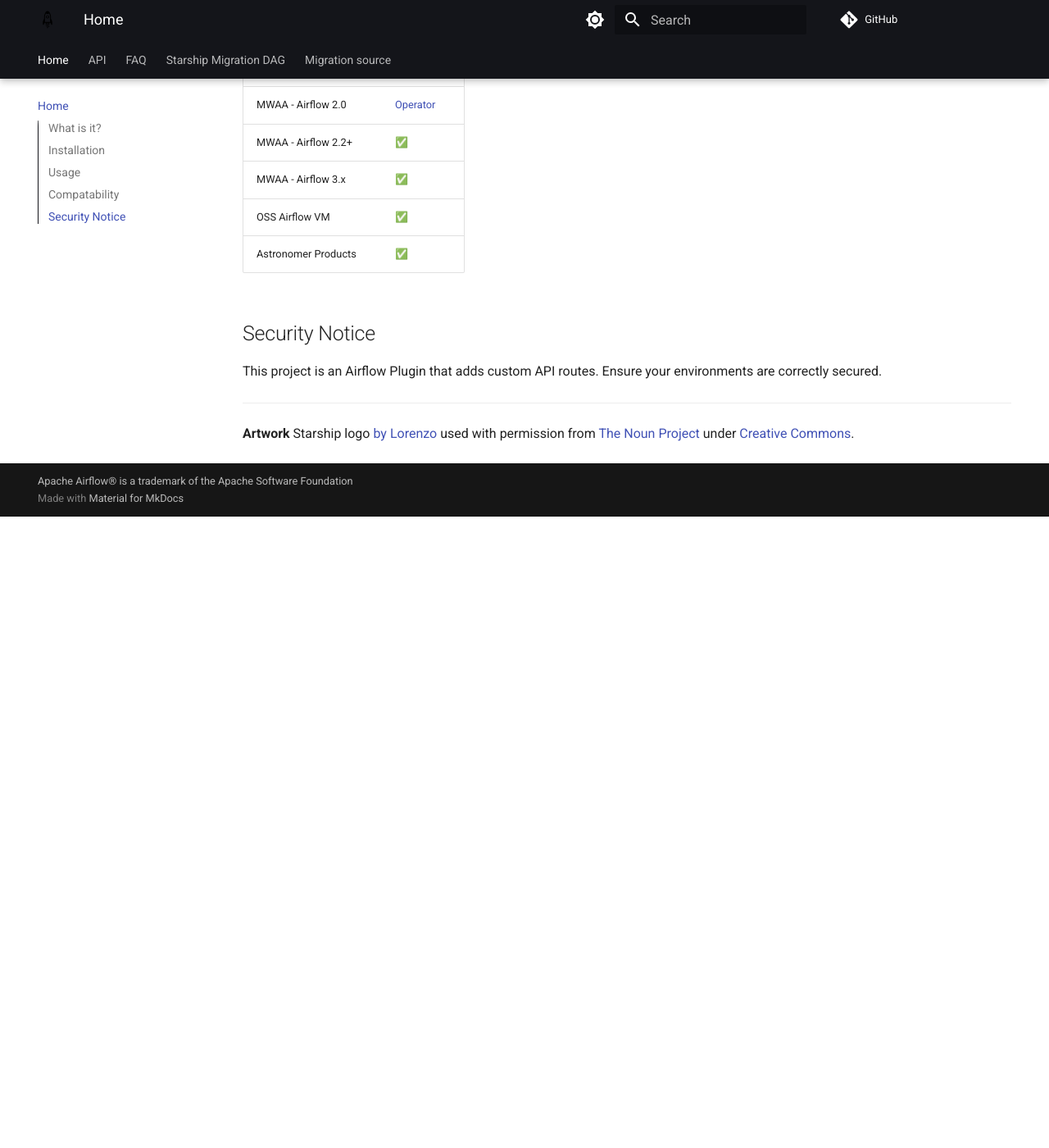
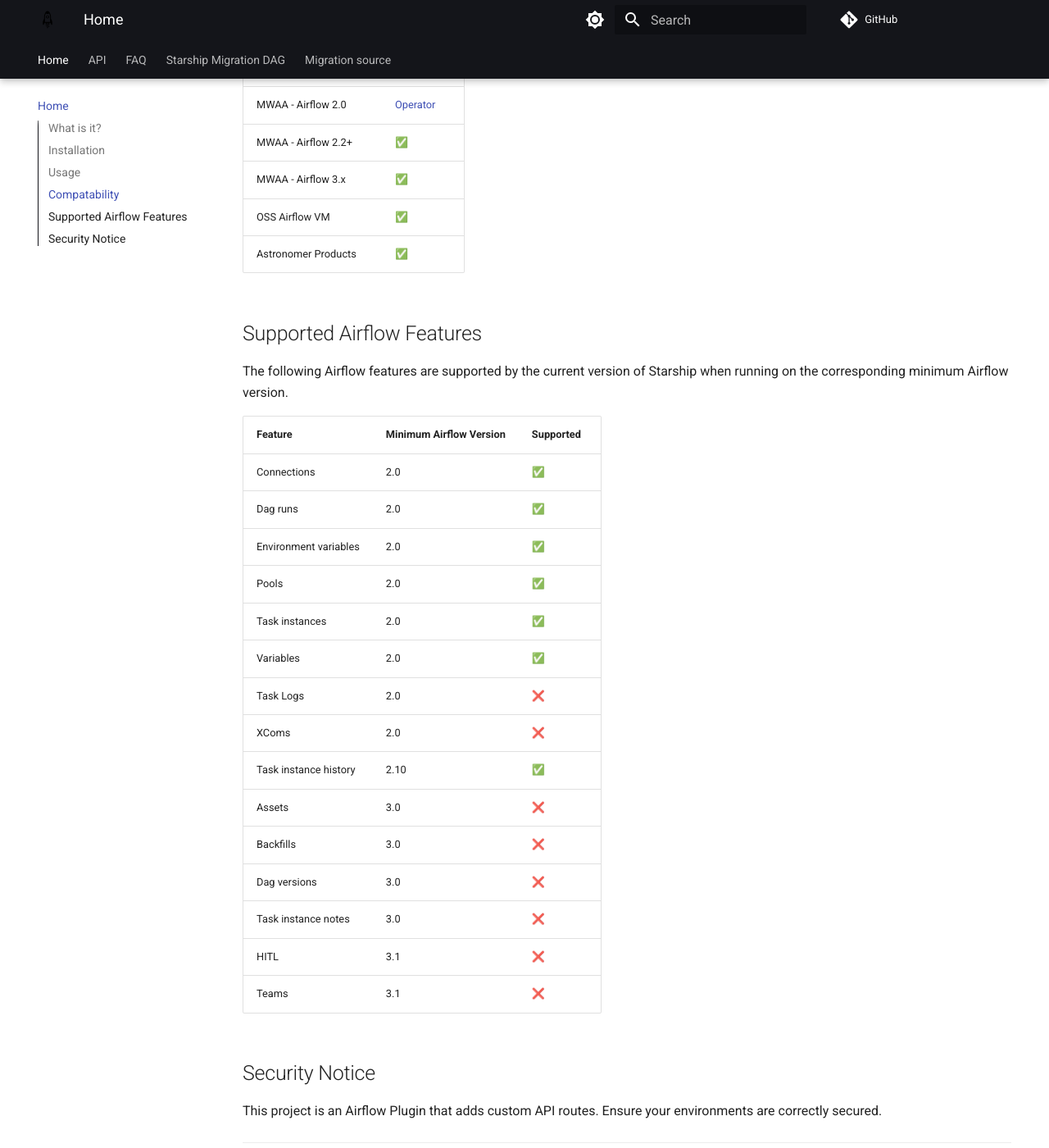
Before and after one commit to astronomer/starship, an MkDocs documentation site: the page built from docs/index.md, in a window 1280 px wide and 1400 px high, scrolled down 1624 px. Shown: the whole window at 82% size. Built offline with MkDocs 1.6.1 and Material for MkDocs 9.7.7, drawn with Linux system fonts in a browser that asks for light colours; comment, search, counter and statistics services are not loaded; before the commit the page ends 2254 px from its top, so only the background shows below that.

Commit message:
docs: add overview of which Airflow features are supported by Starship.

```diff
--- a/docs/index.md
+++ b/docs/index.md
@@ -55,6 +55,29 @@
 | OSS Airflow VM      | ✅                      |
 | Astronomer Products | ✅                      |
 
+## Supported Airflow Features
+
+The following Airflow features are supported by the current version of Starship when running
+on the corresponding minimum Airflow version.
+
+| Feature | Minimum Airflow Version | Supported |
+| --- | --- | --- |
+| Connections | 2.0 | ✅ |
+| Dag runs | 2.0 | ✅ |
+| Environment variables | 2.0 | ✅ |
+| Pools | 2.0 | ✅ |
+| Task instances | 2.0 | ✅ |
+| Variables | 2.0 | ✅ |
+| Task Logs | 2.0 | ❌ |
+| XComs | 2.0 | ❌ |
+| Task instance history | 2.10 | ✅ |
+| Assets | 3.0 | ❌ |
+| Backfills | 3.0 | ❌ |
+| Dag versions | 3.0 | ❌ |
+| Task instance notes | 3.0 | ❌ |
+| HITL | 3.1 | ❌ |
+| Teams | 3.1 | ❌ |
+
 ## Security Notice
 
 This project is an Airflow Plugin that adds custom API routes. Ensure your environments are correctly secured.
```
